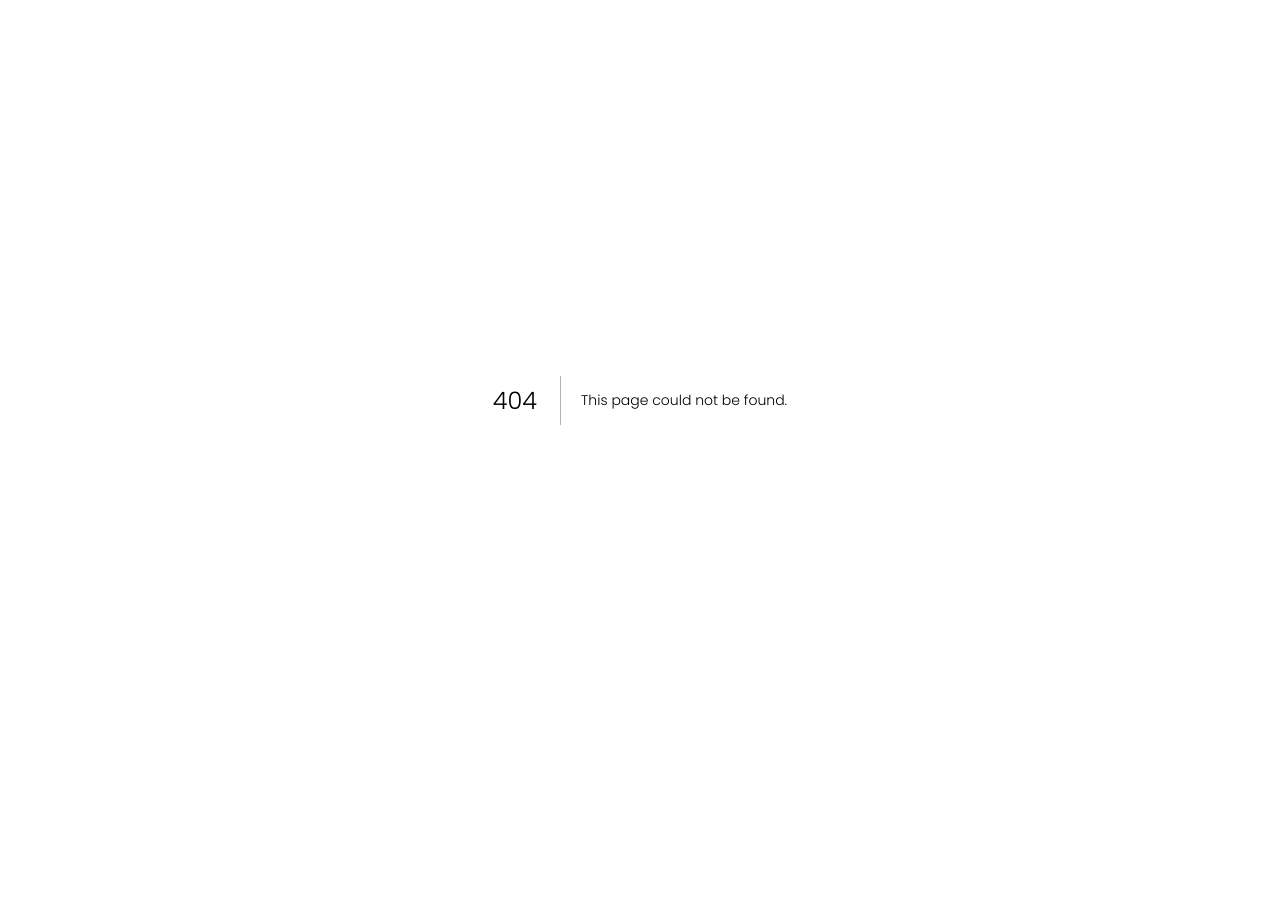
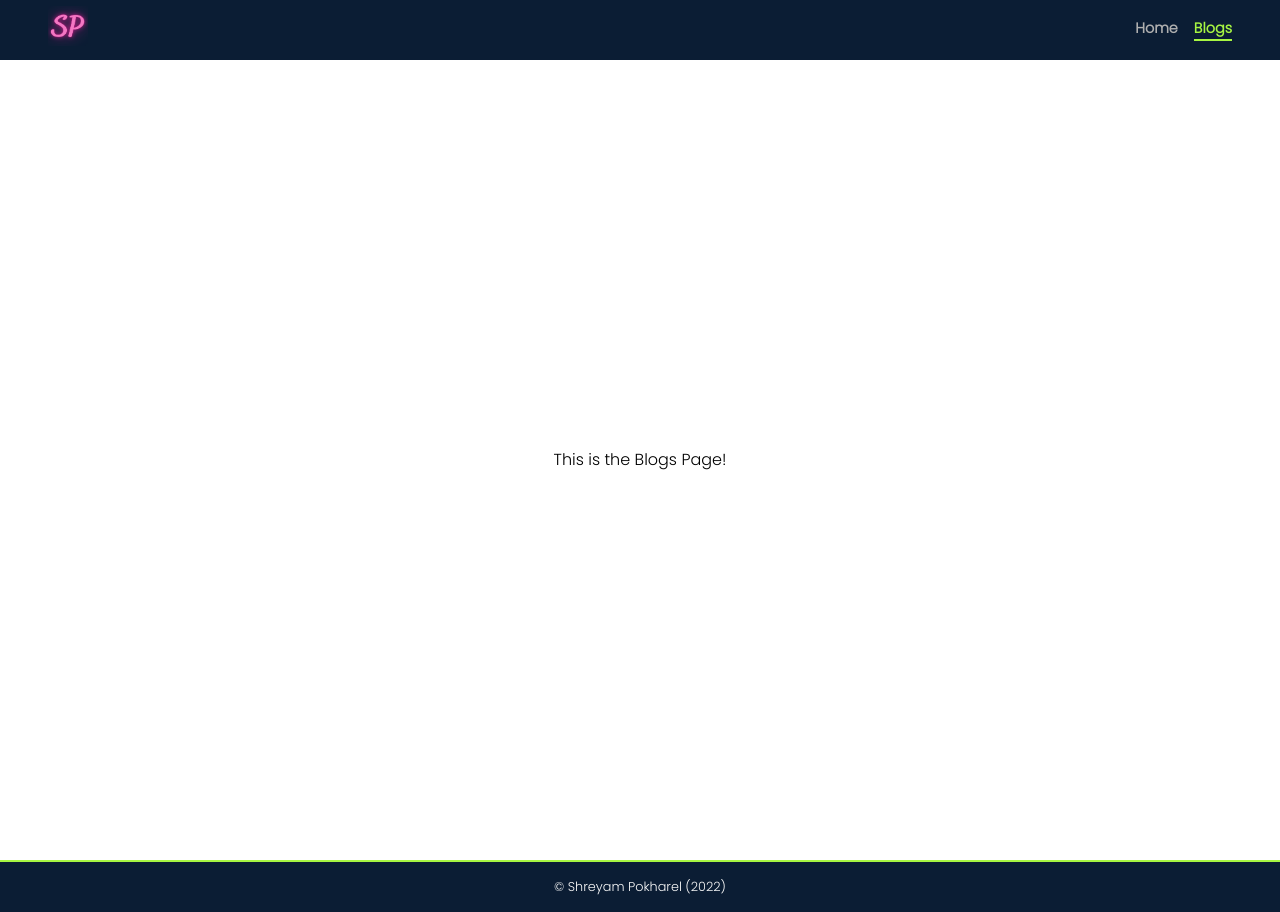
Before and after one commit to pshreyam/website, a Next.js app: page /blogs in a window 1280 px wide. Before the commit this address had no page. Before the commit the page ends 800 px from the top, so only its background shows below. Built offline with nearby package versions, Linux system fonts and the light colour scheme.

Commit message:
Add blogs page

```diff
--- /dev/null
+++ b/pages/blogs.js
@@ -0,0 +1,45 @@
+import Head from "next/head";
+import Link from "next/link";
+import Image from "next/image";
+import Typewriter from "typewriter-effect";
+import styles from "../styles/Home.module.css";
+
+export default function Blogs() {
+  return (
+    <div className={styles.container}>
+      <Head>
+        <title>Blogs - Shreyam Pokharel</title>
+        <meta
+          name="description"
+          content="Python Programmer and Linux Enthusiast"
+        />
+      </Head>
+
+      <nav className={styles.navbar}>
+        <div className={styles.brand}>
+          <Link href="/">
+            <Image
+              alt="SP Logo"
+              className={styles.brand__logo}
+              src="/logo.png"
+              width={40}
+              height={40}
+            />
+          </Link>
+        </div>
+        <ul className={styles.nav__links}>
+          <li className={styles.nav__link}>
+            <Link href="/">Home</Link>
+          </li>
+          <li className={[styles.nav__link, styles.active].join(" ")}>
+            <Link href="/blogs">Blogs</Link>
+          </li>
+        </ul>
+      </nav>
+
+      <main className={styles.sub__container}>This is the Blogs Page!</main>
+
+      <footer className={styles.footer}>&copy; Shreyam Pokharel (2022)</footer>
+    </div>
+  );
+}
--- a/styles/Home.module.css
+++ b/styles/Home.module.css
@@ -2,6 +2,7 @@
   margin: 0;
   padding: 0;
   box-sizing: border-box;
+  overflow-x: hidden;
 }
 
 .title {
@@ -26,14 +27,14 @@
   margin-left: 0.5rem;
 }
 
+.brand__logo {
+  height: 0.9rem;
+}
+
 .navbar {
-  position: -webkit-sticky;
-  position: sticky;
-  top: 0;
   background-color: #0b1d34;
   color: #f9f9f9;
   padding: 0.4rem 3rem;
-  border-bottom: 2px solid #a7f542;
   display: flex;
   align-items: center;
   justify-content: space-between;
@@ -56,32 +57,46 @@
   color: #afafaf;
   font-weight: bold;
   font-size: 0.9rem;
+  border-bottom: 2px solid #0b1d34;
 }
 
-.navbar li.active {
+.navbar .nav__link.active {
   color: #a7f542;
+  border-bottom: 2px solid #a7f542;
 }
 
-.navbar li:active {
+.navbar .nav__link:active {
   color: #a7f542;
+  border-bottom: 2px solid #a7f542;
 }
 
-.navbar li:hover {
+.navbar .nav__link:hover {
   color: #a7f542;
+  border-bottom: 2px solid #a7f542;
 }
 
 .main {
-  padding: 2.2rem;
   flex: 1;
   display: flex;
   flex-direction: column;
   justify-content: center;
   align-items: center;
+  gap: 2rem;
+  margin-bottom: 2rem;
 }
 
-.content {
+.header {
   padding: 1.2rem 1rem;
-  flex: 1;
+  display: flex;
+  flex-direction: column;
+  justify-content: center;
+  align-items: center;
+  background-color: #0b1d34;
+  color: #ffffff;
+  width: 100vw;
+}
+
+.skills {
   display: flex;
   flex-direction: column;
   justify-content: center;
@@ -124,3 +139,26 @@
 .skills__header {
   margin-bottom: 10px;
 }
+
+.error__container {
+  height: 100wh;
+  width: 100vw;
+  display: flex;
+  flex-direction: column;
+  align-items: center;
+}
+
+.error__message {
+  word-wrap: break-word;
+  display: inline;
+}
+
+.sub__container {
+  padding: 1rem;
+  flex: 1;
+  display: flex;
+  flex-direction: column;
+  align-items: center;
+  justify-content: center;
+  min-height: 100vh;
+}
```
Also changed, not shown: pages/404.js (added, +21 -0 lines), pages/index.js (+6 -7 lines).
